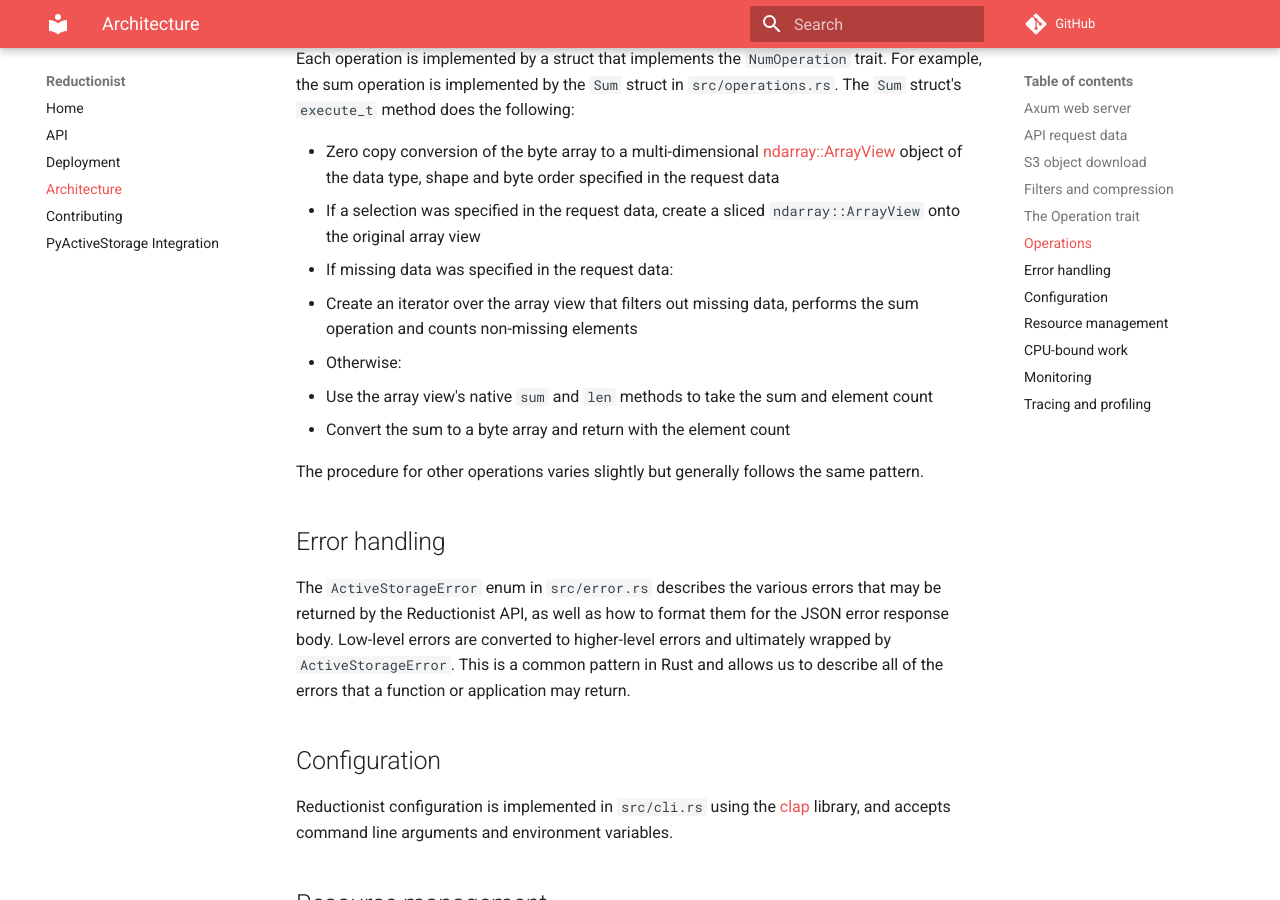
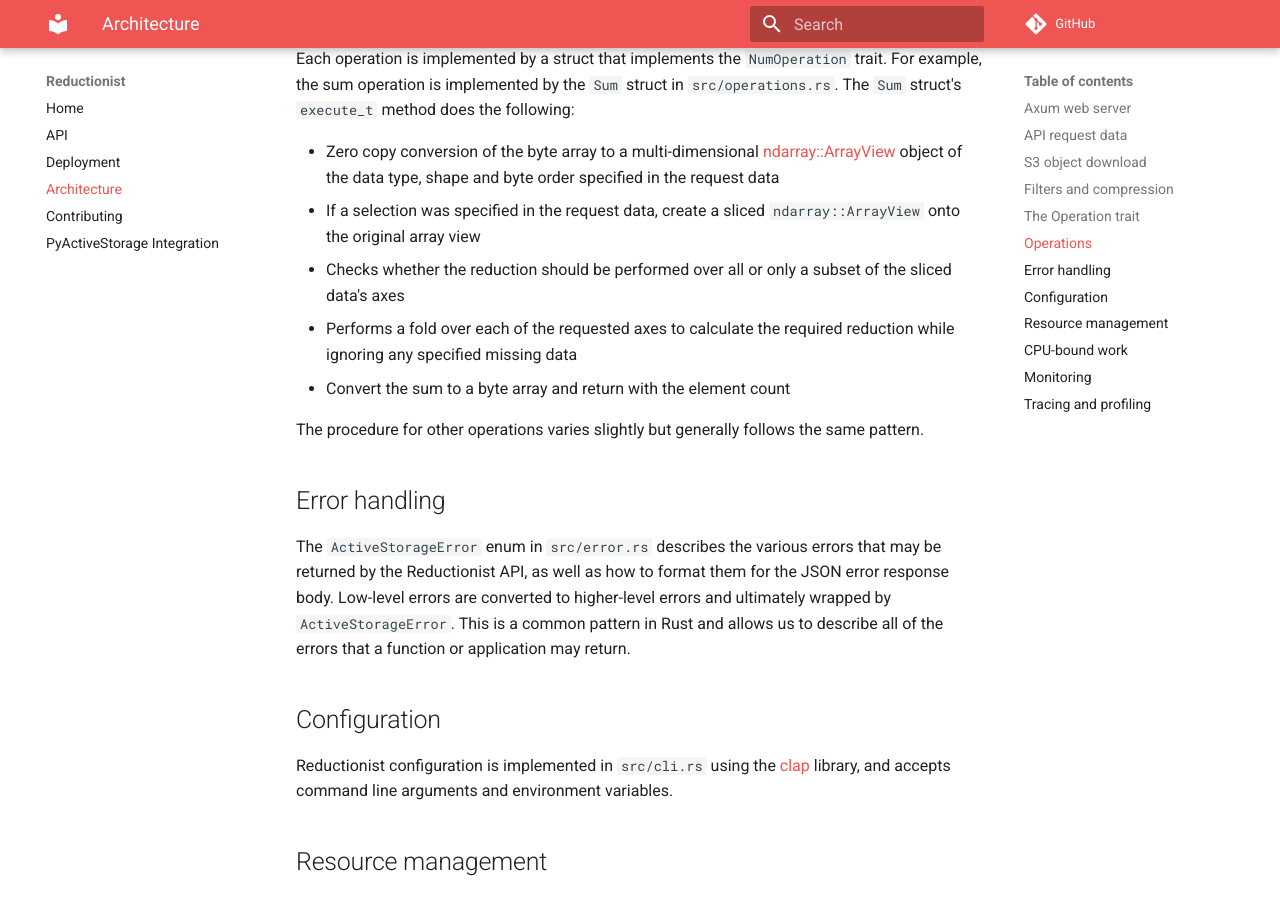
Before and after one commit to stackhpc/reductionist-rs, an MkDocs documentation site: the page built from docs/architecture.md, in a window 1280 px wide and 900 px high, scrolled down 4668 px. Built offline with MkDocs 1.6.1 and Material for MkDocs 9.7.7, drawn with Linux system fonts in a browser that asks for light colours; comment, search, counter and statistics services are not loaded.

Commit message:
Update docs to include axis field

```diff
--- a/docs/architecture.md
+++ b/docs/architecture.md
@@ -7,10 +7,10 @@ Reductionist is built on top of a number of popular open source components.
 
 A few properties make it relatively easy to build a conceptual mental model of how Reductionist works.
 
-* All operations share the same request processing pipeline.
-* The request processing pipeline for each request is a fairly linear sequence of steps.
-* There is no persistent state.
-* The only external service that is interacted with is an S3-compatible object store.
+- All operations share the same request processing pipeline.
+- The request processing pipeline for each request is a fairly linear sequence of steps.
+- There is no persistent state.
+- The only external service that is interacted with is an S3-compatible object store.
 
 The more challenging aspects of the system are the lower level details of asynchronous programming, memory management, the Rust type system and working with multi-dimensional arrays.
 
@@ -28,7 +28,6 @@ A diagram of this step for the sum operation is shown in Figure 2.
   ![Sum operation flow diagram](img/reductionist-operation.svg "Figure 2: Sum operation flow diagram")
   <figcaption>Figure 2: Sum operation flow diagram</figcaption>
 </figure>
-
 
 ## Axum web server
 
@@ -110,13 +109,11 @@ Each operation is implemented by a struct that implements the `NumOperation` tra
 For example, the sum operation is implemented by the `Sum` struct in `src/operations.rs`.
 The `Sum` struct's `execute_t` method does the following:
 
-* Zero copy conversion of the byte array to a multi-dimensional [ndarray::ArrayView](https://docs.rs/ndarray/latest/ndarray/type.ArrayView.html) object of the data type, shape and byte order specified in the request data
-* If a selection was specified in the request data, create a sliced `ndarray::ArrayView` onto the original array view
-* If missing data was specified in the request data:
-  * Create an iterator over the array view that filters out missing data, performs the sum operation and counts non-missing elements
-* Otherwise:
-  * Use the array view's native `sum` and `len` methods to take the sum and element count
-* Convert the sum to a byte array and return with the element count
+- Zero copy conversion of the byte array to a multi-dimensional [ndarray::ArrayView](https://docs.rs/ndarray/latest/ndarray/type.ArrayView.html) object of the data type, shape and byte order specified in the request data
+- If a selection was specified in the request data, create a sliced `ndarray::ArrayView` onto the original array view
+- Checks whether the reduction should be performed over all or only a subset of the sliced data's axes
+- Performs a fold over each of the requested axes to calculate the required reduction while ignoring any specified missing data
+- Convert the sum to a byte array and return with the element count
 
 The procedure for other operations varies slightly but generally follows the same pattern.
 
@@ -136,9 +133,9 @@ Reductionist supports optional restriction of resource usage.
 This is implemented in `src/resource_manager.rs` using [Tokio Semaphores](https://docs.rs/tokio/latest/tokio/sync/struct.Semaphore.html).
 This allows Reductionist to limit the quantity of various resources used at any time:
 
-* S3 connections
-* memory used for numeric data (this is more of a rough guide than a perfect limit)
-* threads used for CPU-bound work
+- S3 connections
+- memory used for numeric data (this is more of a rough guide than a perfect limit)
+- threads used for CPU-bound work
 
 ## CPU-bound work
 
@@ -158,9 +155,9 @@ The second approach may leave the server more responsive if more CPU-heavy opera
 Prometheus metrics are implemented in `src/metrics.rs` and are exposed by the Reductionist API under the `/metrics` path.
 These include:
 
-* incoming requests (counter)
-* outgoing response (counter)
-* response time (histogram)
+- incoming requests (counter)
+- outgoing response (counter)
+- response time (histogram)
 
 ## Tracing and profiling
 
```
Also changed, not shown: docs/api.md (+9 -4 lines), docs/pyactivestorage.md (+14 -12 lines).
